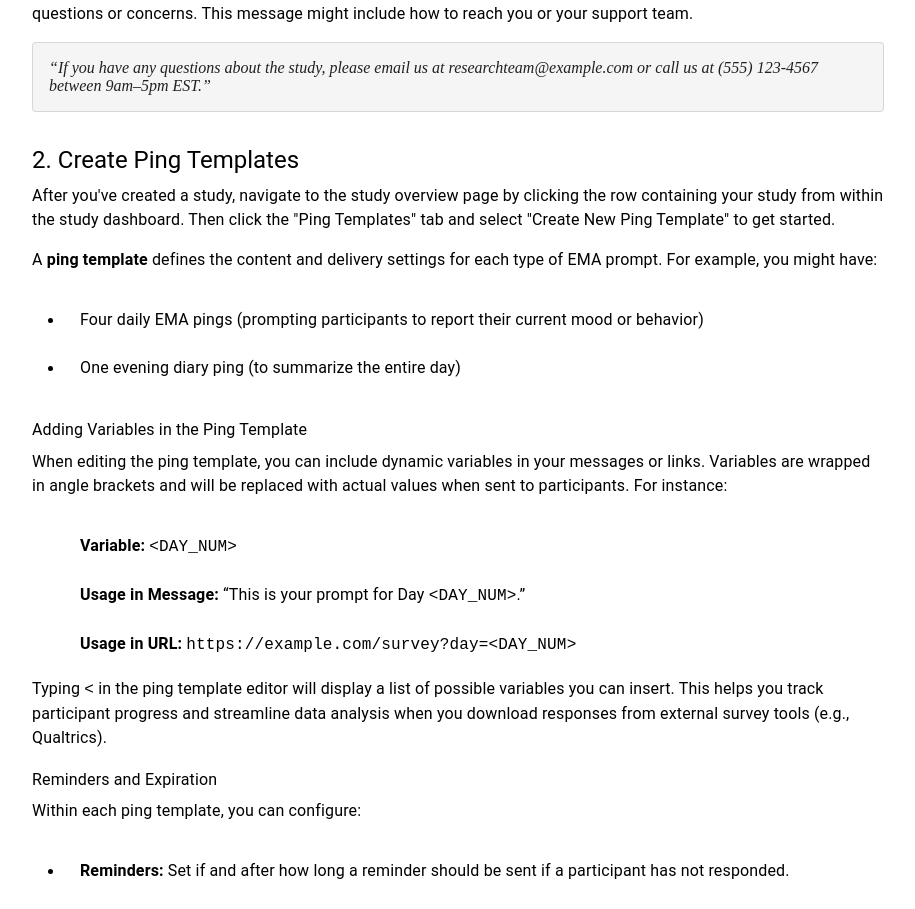
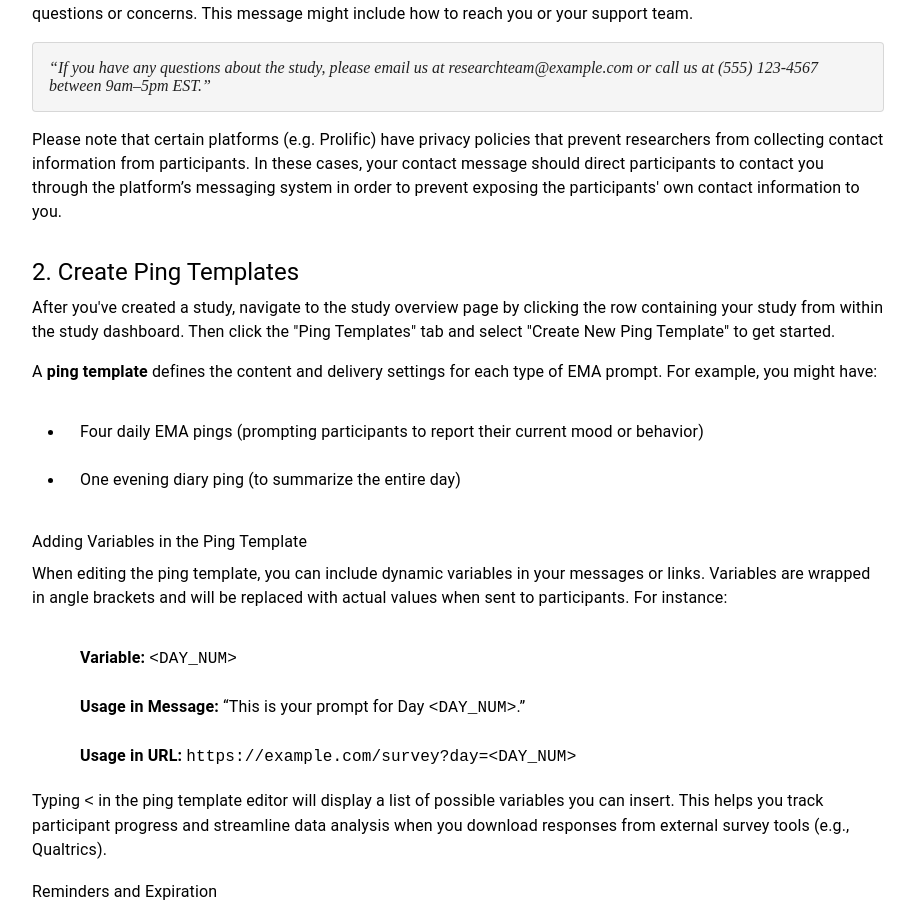
Before and after one commit to ashishkab0b/pingbot_v2, a React (Vite) app in the folder react_frontend/: page /help in a window 1280 px wide. Shown: the part 1348-2257 px from the top of the page, without its empty margins (182-1097 px from the left). Built offline with nearby package versions, Linux system fonts and the light colour scheme.

Commit message:
added prolific privacy bit

```diff
--- a/react_frontend/src/pages/EMAInstructions.jsx
+++ b/react_frontend/src/pages/EMAInstructions.jsx
@@ -134,6 +134,12 @@ const EMAInstructions = () => {
           researchteam@example.com or call us at (555) 123-4567 between 9am–5pm
           EST.”
         </Paper>
+
+        <Typography paragraph>
+        Please note that certain platforms (e.g. Prolific) have privacy policies that prevent researchers from collecting contact information from participants.
+        In these cases, your contact message should direct participants to contact you through the platform’s messaging system
+        in order to prevent exposing the participants' own contact information to you.
+        </Typography>
       </Box>
 
       {/* Step 2 */}
```
